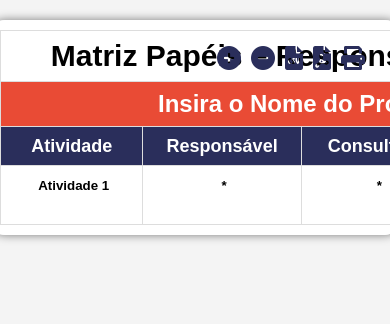
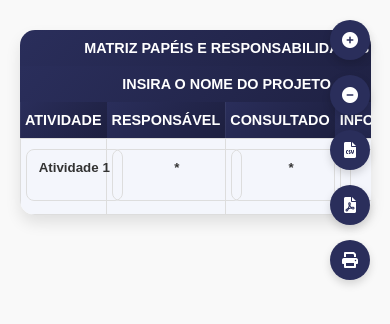
Before and after one commit to 22202625-5-JULIOMORBI/Matriz-RACI, a plain HTML site: page matriz_raci/index.html in a window 390 px wide. Drawn offline with nearby package versions, Linux system fonts and the light colour scheme.

Commit message:
update and modernized styles.css

```diff
--- a/matriz_raci/assets/css/style.css
+++ b/matriz_raci/assets/css/style.css
@@ -1,124 +1,181 @@
-
 /* Estilos globais */
 body {
-            font-family: Arial, sans-serif;
-            background-color: #f4f4f4;
+    font-family: 'Poppins', sans-serif;
+    background-color: #f9f9f9;
     margin: 0;
     padding: 0;
     display: flex;
     flex-direction: column;
     align-items: center;
+    color: #333;
 }
 
-        /* Estilos do contêiner da tabela */
+/* Estilo do contêiner principal */
 .container {
-            width: 100%;
-            max-width: 100%;
-            background-color: white;
-            box-shadow: 0 0 10px rgba(0, 0, 0, 0.5);
+    width: 90%;
+    max-width: 1200px;
+    background-color: #ffffff;
+    box-shadow: 0 8px 15px rgba(0, 0, 0, 0.1);
     border-radius: 15px;
-            padding: 10px;
-            overflow-x: auto;
-            position: relative;
-            margin-top: 20px; /* Espaço entre o topo da página e a tabela */
+    overflow: hidden;
+    margin-top: 30px;
+    animation: fadeIn 0.5s ease-in-out;
 }
 
-        /* Estilos da tabela RACI */
+/* Animação para fade-in */
+@keyframes fadeIn {
+    from {
+        opacity: 0;
+        transform: translateY(-20px);
+    }
+    to {
+        opacity: 1;
+        transform: translateY(0);
+    }
+}
+
+/* Estilo da tabela */
 .raci-table {
     border-collapse: collapse;
     width: 100%;
-            min-width: 600px;
+    font-size: 1rem;
 }
 
-        /* Estilos das células e cabeçalhos da tabela */
-        .raci-table th, .raci-table td {
-            border: 1px solid #dddddd;
+/* Cabeçalhos da tabela */
+.raci-table th {
+    background: linear-gradient(135deg, #2A2E5B, #1D1F3F);
+    color: #ffffff;
+    padding: 15px 10px;
     text-align: center;
-            padding: 10px;
-            font-family: Arial, sans-serif;
+    font-weight: bold;
+    text-transform: uppercase;
+    font-size: 1.1rem;
+    position: relative;
+    overflow: hidden;
 }
 
-        /* Estilos específicos para cabeçalhos */
-        .raci-table th {
-            font-weight: bold;
-            white-space: nowrap;
-            line-height: 1;
-            text-align: center;
-            vertical-align: middle;
+.raci-table th::after {
+    content: '';
+    position: absolute;
+    top: 0;
+    left: 0;
+    width: 100%;
+    height: 100%;
+    background: rgba(255, 255, 255, 0.1);
+    transform: translateX(-100%);
+    transition: transform 0.3s ease;
+    z-index: 1;
 }
 
-        /* Estilos para o título "MATRIZ RCI" */
-        .header-matriz {
-            font-weight: bold;
-            background-color: #ffffff;
-            color: rgb(0, 0, 0);
-            font-size: 30px;
-            padding: 25px 0; /* Espaçamento maior para o título */
+.raci-table th:hover::after {
+    transform: translateX(0);
 }
 
-        /* Estilos para o título "MATRIZ RCI" */
-        .header-logo {
-            background-color: #E94B35;
-            color: white;
-            font-size: 24px;
-            padding: 15px 0; /* Espaçamento maior para o título */
+/* Linhas da tabela */
+.raci-table td {
+    background-color: #f4f6fc;
+    color: #333;
+    text-align: center;
+    padding: 15px 10px;
+    font-weight: 500;
+    border: 1px solid #ddd;
+    transition: background-color 0.3s ease;
 }
 
-        /* Estilos para cabeçalhos vermelhos */
-        .header-red {
-            background-color: #2A2E5B;
-            color: white;
-            font-size: 18px;
+/* Efeito de hover nas células */
+.raci-table td:hover {
+    background-color: #eef3fd;
 }
 
-        /* Estilos padrão das células da tabela */
-        .raci-table td {
-            background-color: white;
-            color: black;
-            font-weight: bold;
-            padding: 10px;
-        }
-
-        /* Estilos para textareas em negrito */
+/* Estilo dos textareas */
 .bold-black textarea {
     width: 100%;
     background-color: transparent;
-            border: none;
-            color: black;
+    border: 1px solid #ddd;
+    border-radius: 8px;
+    padding: 10px;
+    color: #333;
     font-weight: bold;
     text-align: center;
-            font-family: Arial, sans-serif;
+    font-family: 'Poppins', sans-serif;
     resize: none;
     overflow: hidden;
+    transition: border-color 0.3s ease, box-shadow 0.3s ease;
 }
 
-        /* Estilos para o contêiner de botões flutuantes */
+.bold-black textarea:focus {
+    border-color: #2A2E5B;
+    box-shadow: 0 0 10px rgba(42, 46, 91, 0.2);
+}
+
+/* Botões flutuantes */
 .btn-container {
     position: fixed;
-            top: 30px;
+    top: 20px;
     right: 20px;
     display: flex;
-            flex-direction: row;
-            align-items: flex-end;
+    flex-direction: column;
+    gap: 15px;
     z-index: 1000;
+    animation: slideIn 0.5s ease-out;
 }
 
-        /* Estilos para botões flutuantes */
-        .btn-container button {
-            background-color: transparent;
-            border: none;
-            cursor: pointer;
-            margin-top: 10px;
-            font-size: 24px;
-            color: #2A2E5B;
-            padding: 5px;
-            border-radius: 50%;
-            transition: background-color 0.3s ease;
+@keyframes slideIn {
+    from {
+        opacity: 0;
+        transform: translateX(30px);
+    }
+    to {
+        opacity: 1;
+        transform: translateX(0);
+    }
 }
 
-        /* Efeito hover para botões flutuantes */
+.btn-container button {
+    background-color: #2A2E5B;
+    color: #ffffff;
+    border: none;
+    border-radius: 50%;
+    width: 50px;
+    height: 50px;
+    display: flex;
+    align-items: center;
+    justify-content: center;
+    font-size: 1.2rem;
+    box-shadow: 0 4px 8px rgba(0, 0, 0, 0.15);
+    transition: background-color 0.3s ease, transform 0.2s ease;
+}
+
 .btn-container button:hover {
-            background-color: #f0f0f0;
+    background-color: #1D1F3F;
+    transform: scale(1.1);
+}
+
+.btn-container button:active {
+    transform: scale(0.95);
+}
+
+/* Efeito ao passar o cursor nos ícones */
+.btn-container button i {
+    transition: transform 0.2s ease;
+}
+
+.btn-container button:hover i {
+    transform: rotate(15deg);
+}
+
+/* Estilo responsivo */
+@media (max-width: 768px) {
+    .raci-table th, .raci-table td {
+        font-size: 0.9rem;
+        padding: 10px 5px;
+    }
+
+    .btn-container button {
+        width: 40px;
+        height: 40px;
+        font-size: 1rem;
+    }
 }
 
 /* Estilos para impressão */
@@ -129,63 +186,23 @@
     .container {
         box-shadow: none;
         border-radius: 0;
-                padding: 0;
-                overflow-x: initial;
-                width: auto;
         margin: 0;
-            }
-            .raci-table th, .raci-table td {
-                padding: 20px;
-                page-break-inside: auto;
-                -webkit-print-color-adjust: exact;
-                print-color-adjust: exact;
-            }
-            .raci-table th.header-logo, .raci-table th.header-red {
-                color: white !important;
-            }
-            .raci-table th.header-logo {
-                background-color: #E94B35 !important;
-            }
-            .raci-table th.header-red {
-                background-color: #2A2E5B !important;
+        width: 100%;
     }
     .btn-container {
         display: none;
     }
-            .raci-table th::after {
-                content: attr(data-title);
-                display: block;
-                color: white;
-                font-weight: normal;
-                font-size: 12px;
-                margin-top: 5px;
+    .raci-table th {
+        background-color: #2A2E5B !important;
+        color: white !important;
+        -webkit-print-color-adjust: exact;
+        print-color-adjust: exact;
+    }
+    .raci-table td {
+        background-color: white;
+        color: black;
+        border-color: #ddd;
+        -webkit-print-color-adjust: exact;
+        print-color-adjust: exact;
     }
 }
-
-        /* Estilos para tooltips nos cabeçalhos da tabela */
-        .raci-table th[data-title] {
-            position: relative;
-            cursor: help; /* Altera o cursor para indicar que o tooltip é clicável */
-        }
-
-        .raci-table th[data-title]::before {
-            content: attr(data-title);
-            position: absolute;
-            background-color: #2A2E5B;
-            color: white;
-            padding: 5px 10px;
-            border-radius: 5px;
-            font-size: 14px;
-            white-space: nowrap;
-            z-index: 999;
-            opacity: 0;
-            transition: opacity 0.3s ease;
-            pointer-events: none; /* Evita que o tooltip interfira com os cliques */
-            bottom: -30px; /* Ajusta a posição abaixo do th */
-            left: 50%; /* Centraliza horizontalmente */
-            transform: translateX(-50%); /* Centraliza horizontalmente */
-        }
-
-        .raci-table th[data-title]:hover::before {
-            opacity: 1;
-        }
```
Lines whose indentation alone changed are shown as unchanged.
